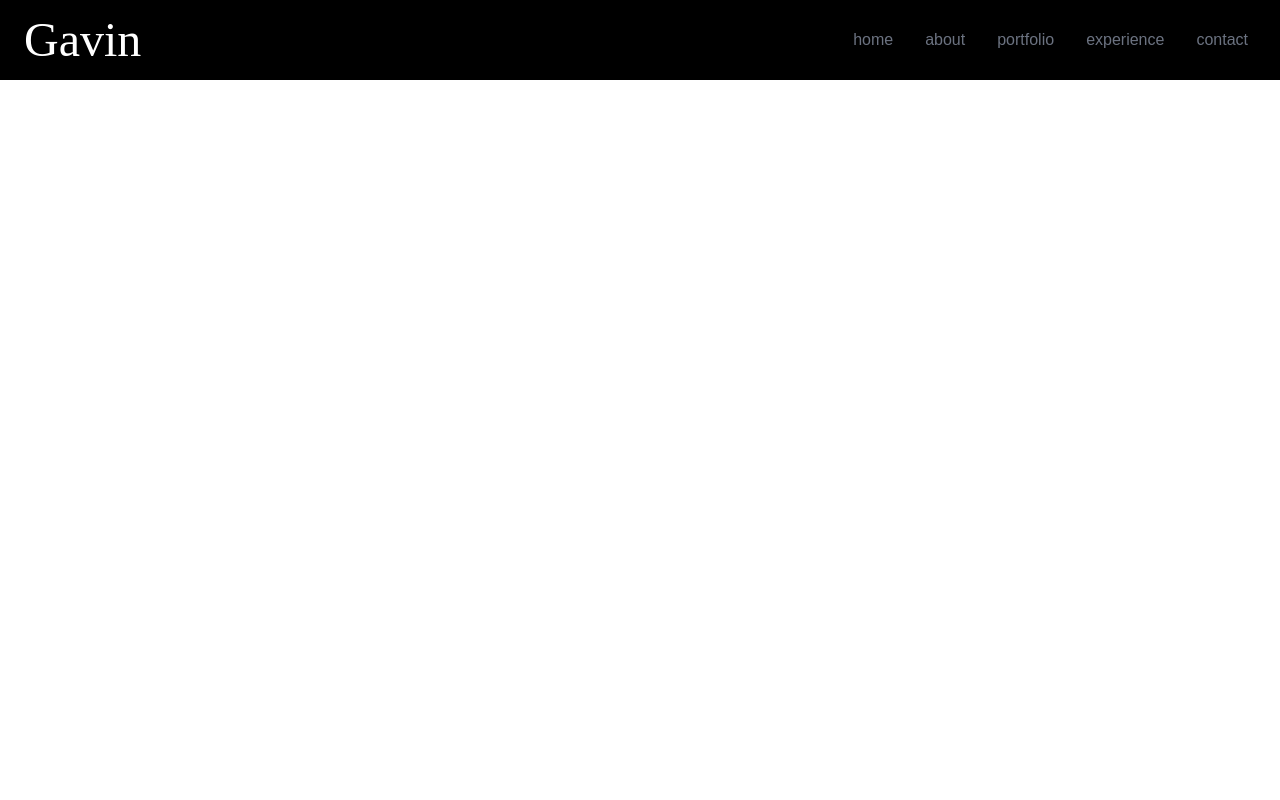
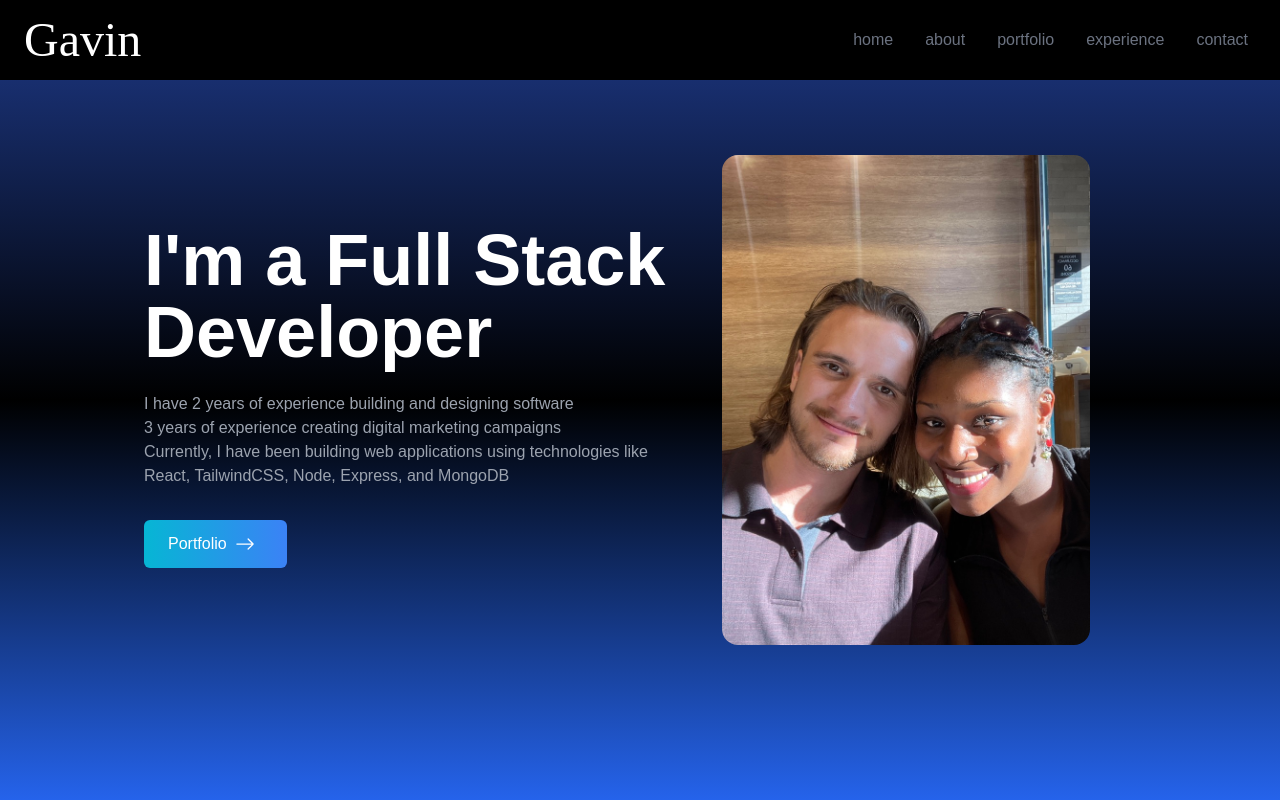
Before and after one commit to gwentzel26/react_portfolio, a React (Create React App) app in the folder react_portfolio/: page / in a window 1280 px wide. Built offline with nearby package versions, Linux system fonts and the light colour scheme.

Commit message:
Completed h2, image, and button styling

```diff
--- a/react_portfolio/src/App.js
+++ b/react_portfolio/src/App.js
@@ -1,10 +1,11 @@
 import Navbar from "./components/Navbar";
-
+import Home from "./components/Home";
 
 function App() {
   return (
     <div>
        <Navbar />
+       <Home />
     </div>
   );
 }
--- /dev/null
+++ b/react_portfolio/src/components/Home.jsx
@@ -0,0 +1,41 @@
+import React from "react";
+import HeroImage from "../assets/Hero.jpeg";
+import { BsArrowRight } from "react-icons/bs";
+
+const Home = () => {
+  return (
+    <div name="home" className="h-screen w-full bg-gradient-to-b from-blue-900 via-black to-blue-600">
+      <div className="max-w-screen-lg mx-auto flex flex-col items-center justify-center h-full px-4 md:flex-row">
+        <div className="flex flex-col justify-center h-full">
+          <h2 className="text-4xl sm:text-7xl font-bold text-white">
+            I'm a Full Stack Developer
+          </h2>
+          <p className="text-gray-400 py-6">
+            I have 2 years of experience building and designing software
+            <br></br>3 years of experience creating digital marketing campaigns{" "}
+             <br></br> Currently, I
+            have been building web applications using technologies like React,
+            TailwindCSS, Node, Express, and MongoDB
+          </p>
+
+          <div>
+            <button className="group text-white w-fit px-6 py-3 my-2 flex items-center
+            rounded-md bg-gradient-to-r from-cyan-500 to-blue-500 cursor-pointer">
+                Portfolio
+                <span className="px-2 group-hover:rotate-90">
+                    <BsArrowRight size={20}/>
+                </span>
+            </button>
+          </div>
+
+
+        </div>
+        <div>
+            <img src={HeroImage} alt="personal profile" className="rounded-2xl mx-auto w-2/5 md:w-4/5 " />
+          </div>
+      </div>
+    </div>
+  );
+};
+
+export default Home;
--- a/react_portfolio/src/components/Navbar.jsx
+++ b/react_portfolio/src/components/Navbar.jsx
@@ -48,7 +48,7 @@ const Navbar = () => {
       </div>
 
     {nav && (
-      <ul className="flex flex-col justify-center absolute top-0 left-0 w-full h-screen bg-gradient-to-b from-black to-gray-800 text-gray-400">
+      <ul className="flex flex-col justify-center items-center absolute top-0 left-0 w-full h-screen bg-gradient-to-b from-black to-gray-800 text-gray-400">
       {links.map(({ id, link }) => (
              <li
              key={id}
```
Also changed, not shown: react_portfolio/src/assets/Hero.jpeg (added).
